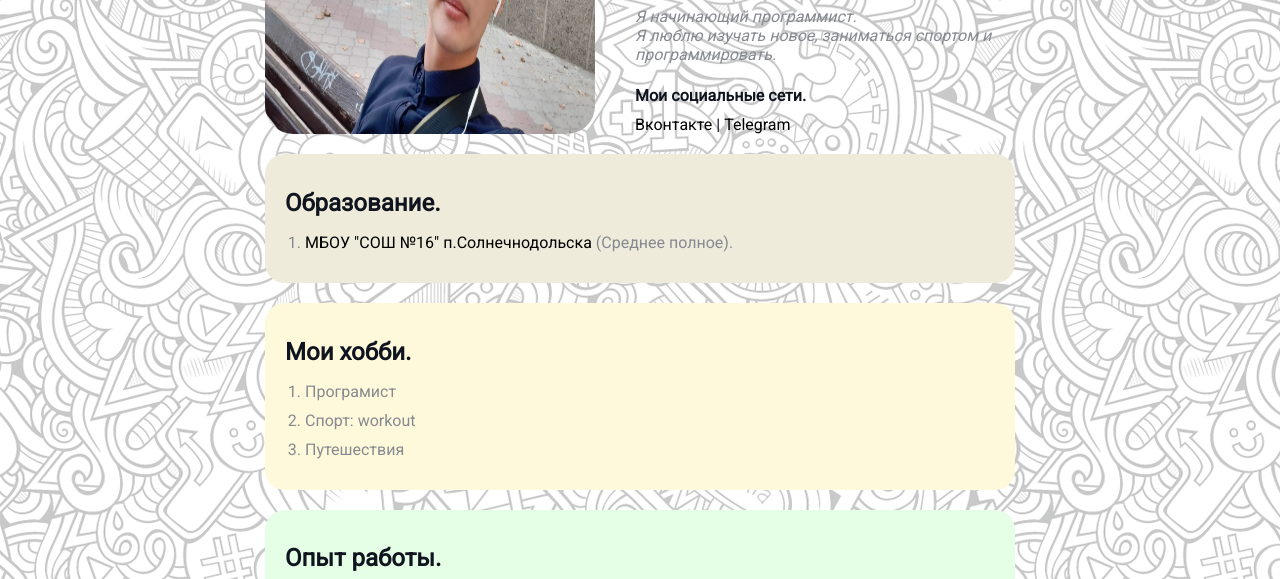
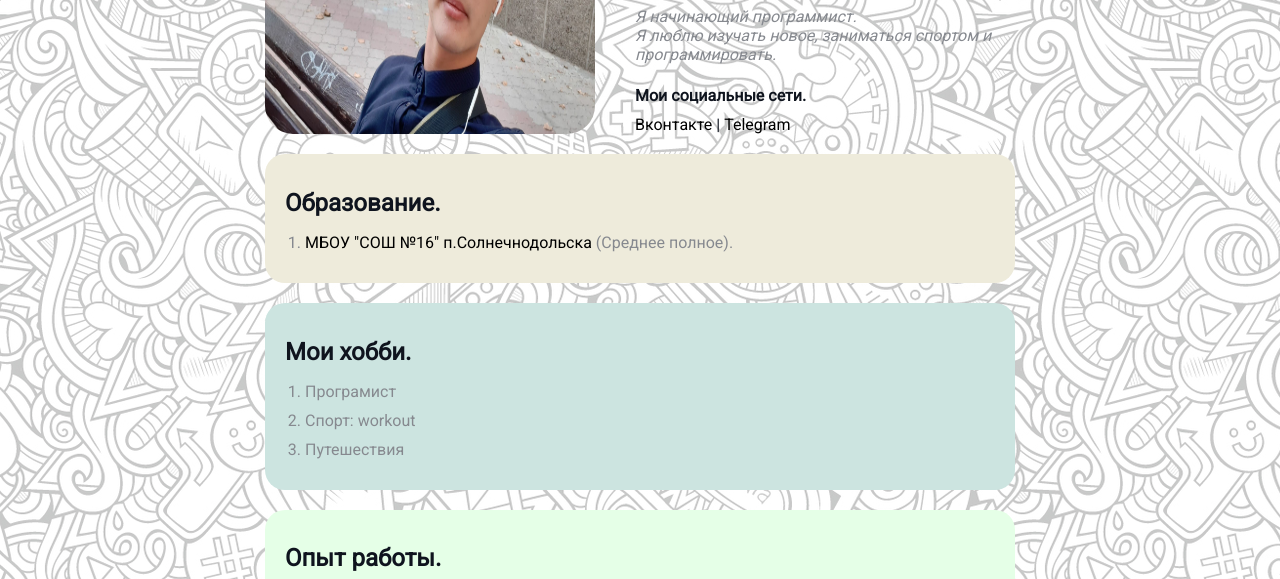
Before and after one commit to Sewi3/css.my, a plain HTML site: page index.html in a window 1280 px wide. Shown: the part 181-760 px from the top of the page. Drawn offline with Linux system fonts and the light colour scheme.

Commit message:
Update styles.css

```diff
--- a/styles.css
+++ b/styles.css
@@ -86,7 +86,7 @@ a:visited {
     background: #eeebdb
 }
 .bg-yellow {
-    background: #fff9dc;
+    background: #cce4e0;
 }
 .bg-green {
     background: #e5ffe7;
```
